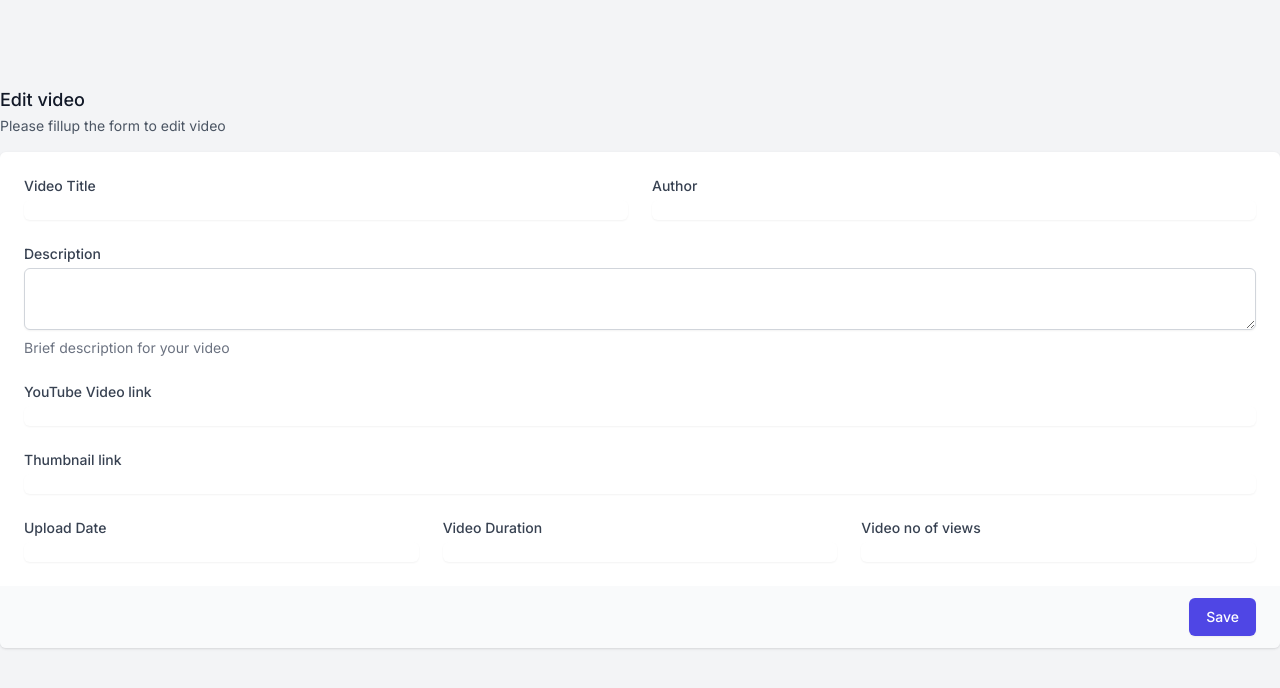
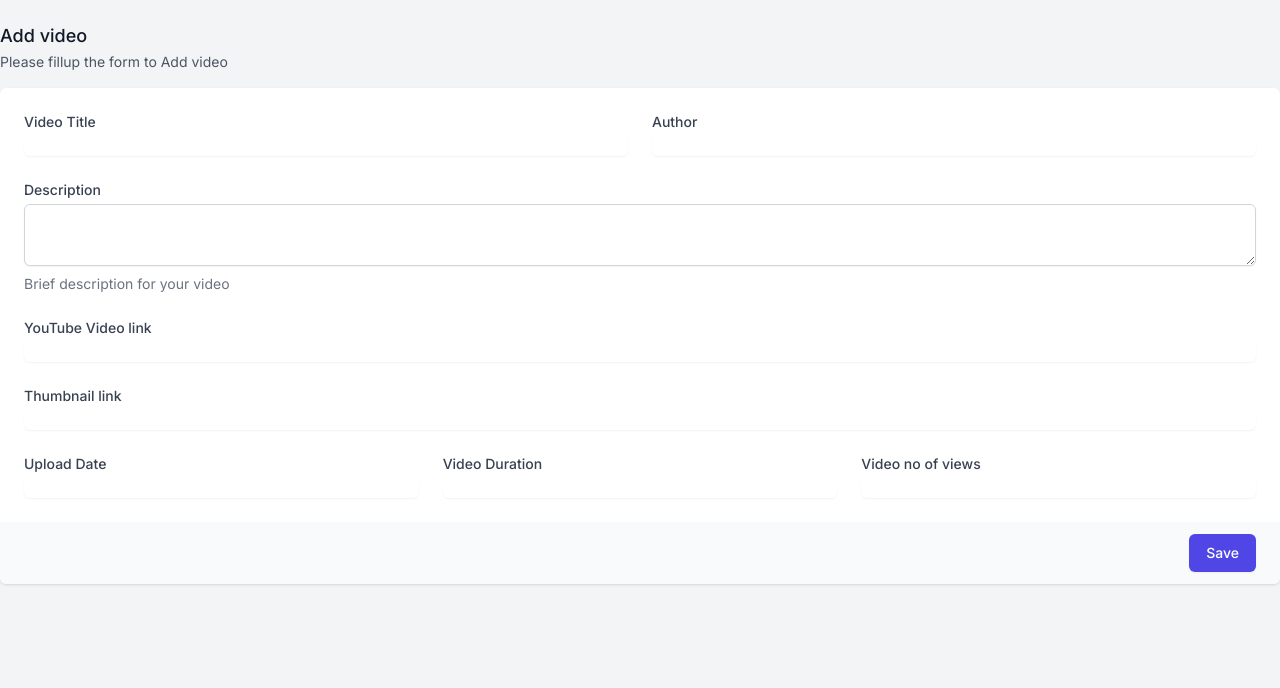
Before and after one commit to NomanSadick/video-gallery-rtk, a Next.js app: page /videos/add in a window 1280 px wide. Shown: the top 688 px of the page. Built offline with nearby package versions, Linux system fonts and the light colour scheme.

Commit message:
correction navbar and add page for form

```diff
--- a/app/layout.tsx
+++ b/app/layout.tsx
@@ -20,7 +20,7 @@ export default function RootLayout({
     <html lang="en">
       <body className={inter.className}>
         <Providers>
-          <div className="min-h-screen bg-gray-100 pt-16">
+          <div className="min-h-screen bg-gray-100">
             {children}
           </div>
         </Providers>
--- a/app/videos/add/page.tsx
+++ b/app/videos/add/page.tsx
@@ -1,5 +1,5 @@
 "use client";
-import AddVideo from "@/components/edit/EditVideo";
+import AddVideo from "@/components/add/AddVideo";
 
 export default function Add() {
     return (
--- a/components/add/Form.tsx
+++ b/components/add/Form.tsx
@@ -2,8 +2,6 @@
 
 import TextArea from "../ui/TextArea";
 import TextInput from "../ui/TextInput";
-
-
 
 export default function Form() {
   return (
--- a/components/edit/EditVideo.tsx
+++ b/components/edit/EditVideo.tsx
@@ -1,6 +1,5 @@
 "use client";
 import Form from "./Form";
-
 
 export default function EditVideo() {
   return (
--- a/components/edit/Form.tsx
+++ b/components/edit/Form.tsx
@@ -1,7 +1,6 @@
 "use client";
 import TextArea from "../ui/TextArea";
 import TextInput from "../ui/TextInput";
-
 
 export default function Form() {
   return (
--- a/components/videos/Videos.tsx
+++ b/components/videos/Videos.tsx
@@ -46,7 +46,7 @@ export default function Videos() {
 
   return (
     <div className="w-full flex justify-center items-center">
-      <div className="grid grid-cols-1 sm:grid-cols-2 md:grid-cols-3 gap-6">
+      <div className="w-[80%] grid grid-cols-1 sm:grid-cols-2 md:grid-cols-3 gap-6">
         {content}
       </div>
     </div>
```
Lines whose indentation alone changed are shown as unchanged.
